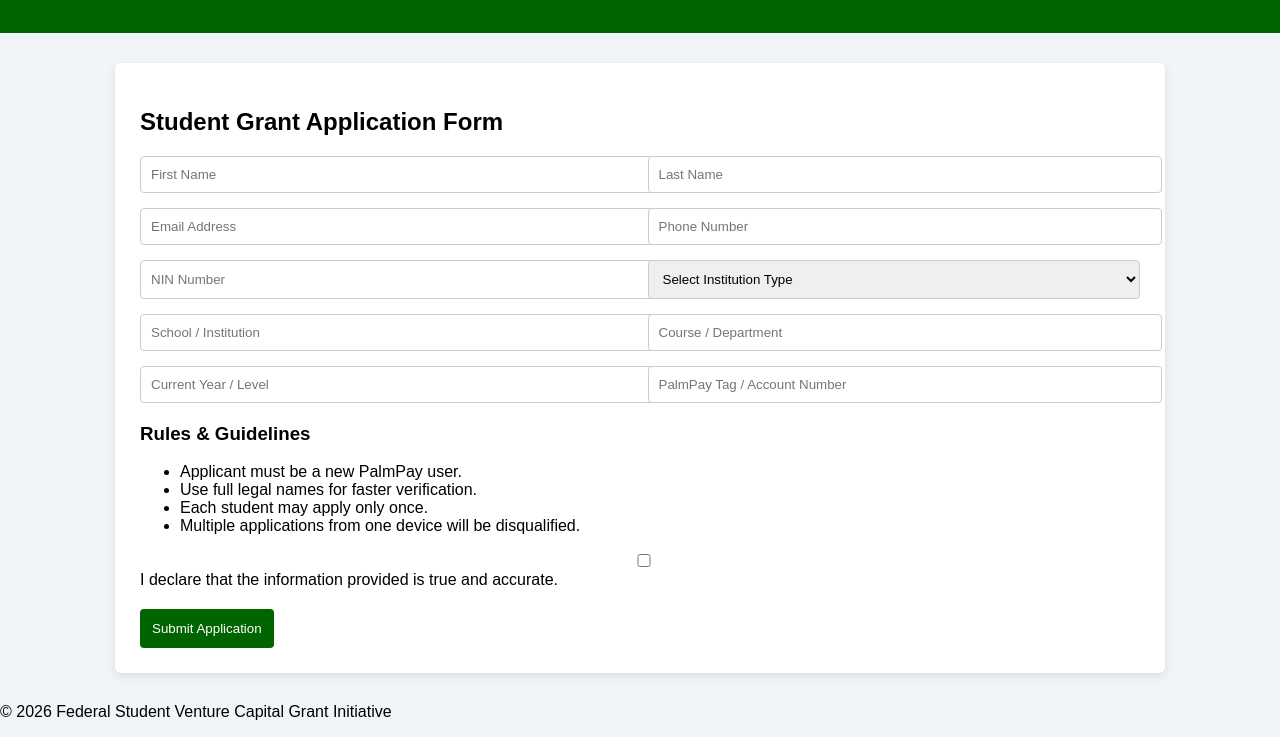
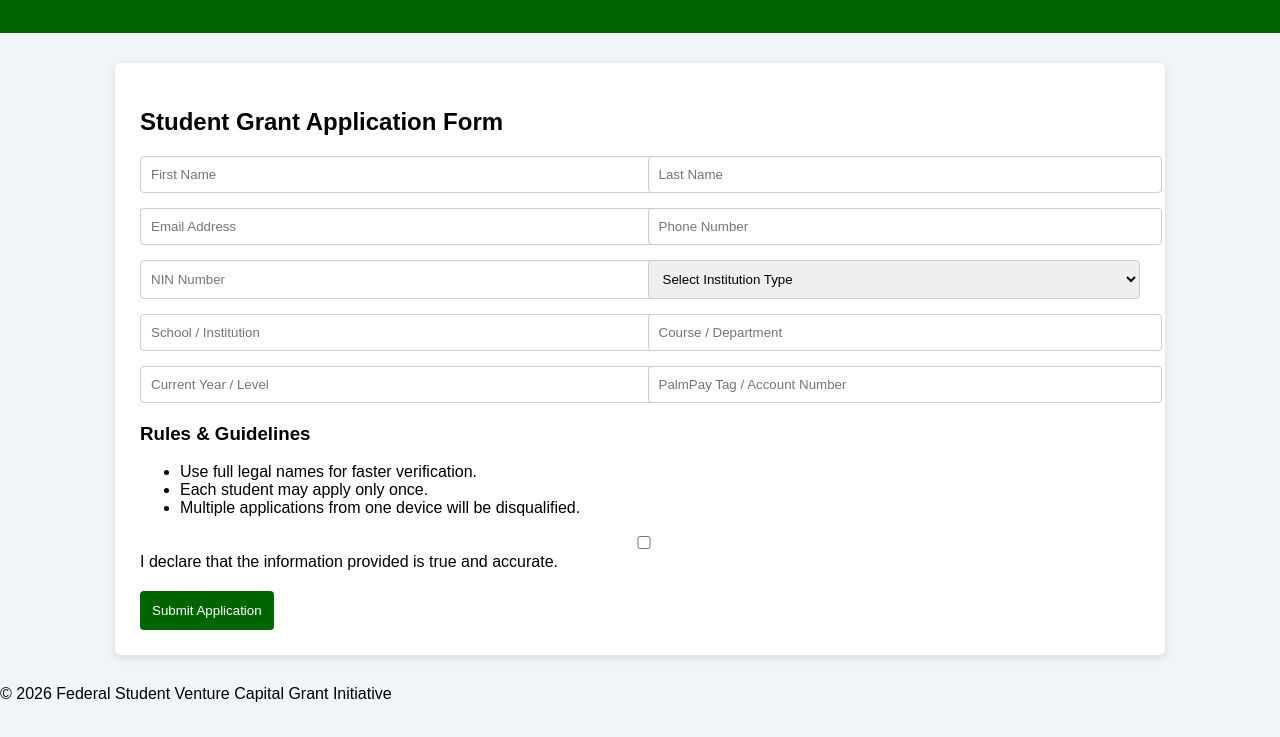
Before and after one commit to m76817916-design/Studentventgrant, a plain HTML site: page index.html in a window 1280 px wide. Shown: the part 121-858 px from the top of the page. Drawn offline with Linux system fonts and the light colour scheme.

Commit message:
Update index.html

```diff
--- a/index.html
+++ b/index.html
@@ -43,7 +43,6 @@
         <div class="rules">
             <h3>Rules & Guidelines</h3>
             <ul>
-                <li>Applicant must be a new PalmPay user.</li>
                 <li>Use full legal names for faster verification.</li>
                 <li>Each student may apply only once.</li>
                 <li>Multiple applications from one device will be disqualified.</li>
```
